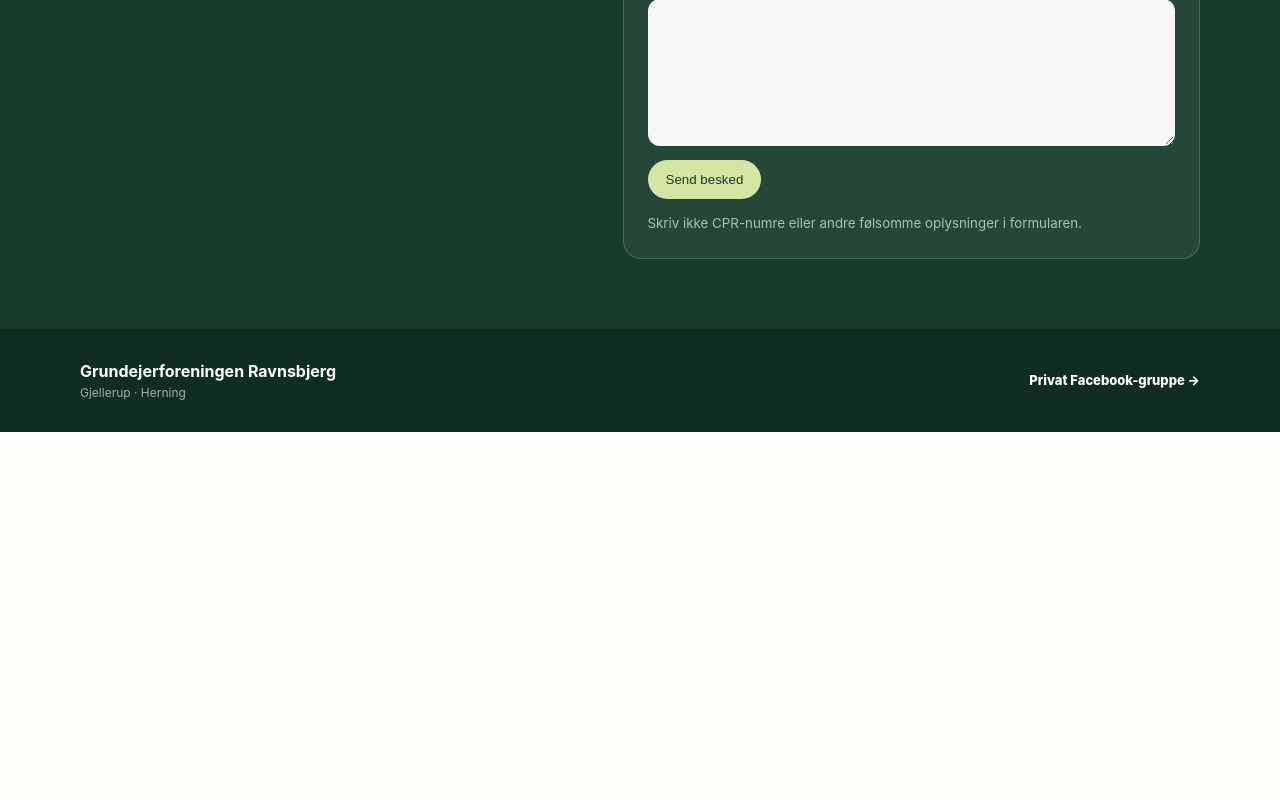
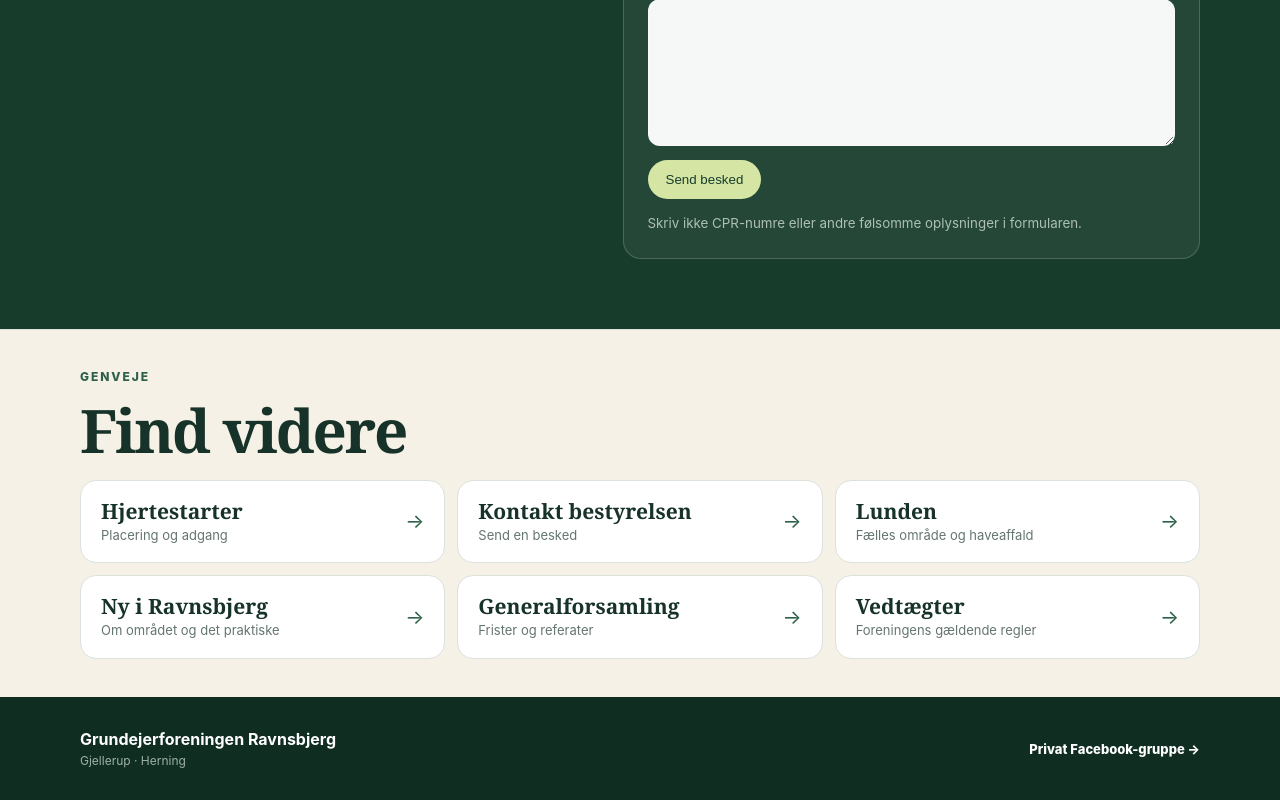
Before and after one commit to laugebex/Ravnsbjerg-info, a Next.js app: page / in a window 1280 px wide. Shown: the part 2698-3498 px from the top of the page. Before the commit the page ends 3130 px from the top, so only its background shows below. Built offline with nearby package versions, Linux system fonts and the light colour scheme.

Commit message:
Add compact bottom navigation to homepage

```diff
--- a/app/page.jsx
+++ b/app/page.jsx
@@ -15,4 +15,6 @@ export default function Home(){return <main>
 <section id="bestyrelsen" className="section"><div className="wrap"><div className="sectionHead"><div><p className="eyebrow">Kontakt</p><h2>Bestyrelsen</h2><p className="heroFacebook">Den nuværende bestyrelse efter generalforsamlingen 11. marts 2026.</p></div></div><div className="boardGrid">{board.map(m=><article key={m.name}><span>{m.role}</span><h3>{m.name}</h3><p>{m.address}</p>{m.phone&&<a href={'tel:+45'+m.phone.replaceAll(' ','')}>{m.phone}</a>}</article>)}</div></div></section>
 
 <div id="kontakt" className="contact"><div className="wrap contactGrid" style={{alignItems:'start'}}><div><p className="eyebrow light">Kontakt bestyrelsen</p><h2>Skriv til bestyrelsen</h2><p>Spørgsmål, forslag eller noget fra området, vi bør kende til? Send en besked.</p></div><ContactForm/></div></div>
+
+<section className="homeNext"><div className="wrap"><p className="eyebrow">Genveje</p><h2 className="homeNextTitle">Find videre</h2><nav className="homeNextGrid" aria-label="Find videre"><a href="#hjertestarter"><strong>Hjertestarter</strong><small>Placering og adgang</small><i aria-hidden="true">→</i></a><a href="#kontakt"><strong>Kontakt bestyrelsen</strong><small>Send en besked</small><i aria-hidden="true">→</i></a><a href="/lunden"><strong>Lunden</strong><small>Fælles område og haveaffald</small><i aria-hidden="true">→</i></a><a href="/omraadet"><strong>Ny i Ravnsbjerg</strong><small>Om området og det praktiske</small><i aria-hidden="true">→</i></a><a href="/generalforsamling"><strong>Generalforsamling</strong><small>Frister og referater</small><i aria-hidden="true">→</i></a><a href="/vedtaegter"><strong>Vedtægter</strong><small>Foreningens gældende regler</small><i aria-hidden="true">→</i></a></nav></div></section>
 </main>}
```
